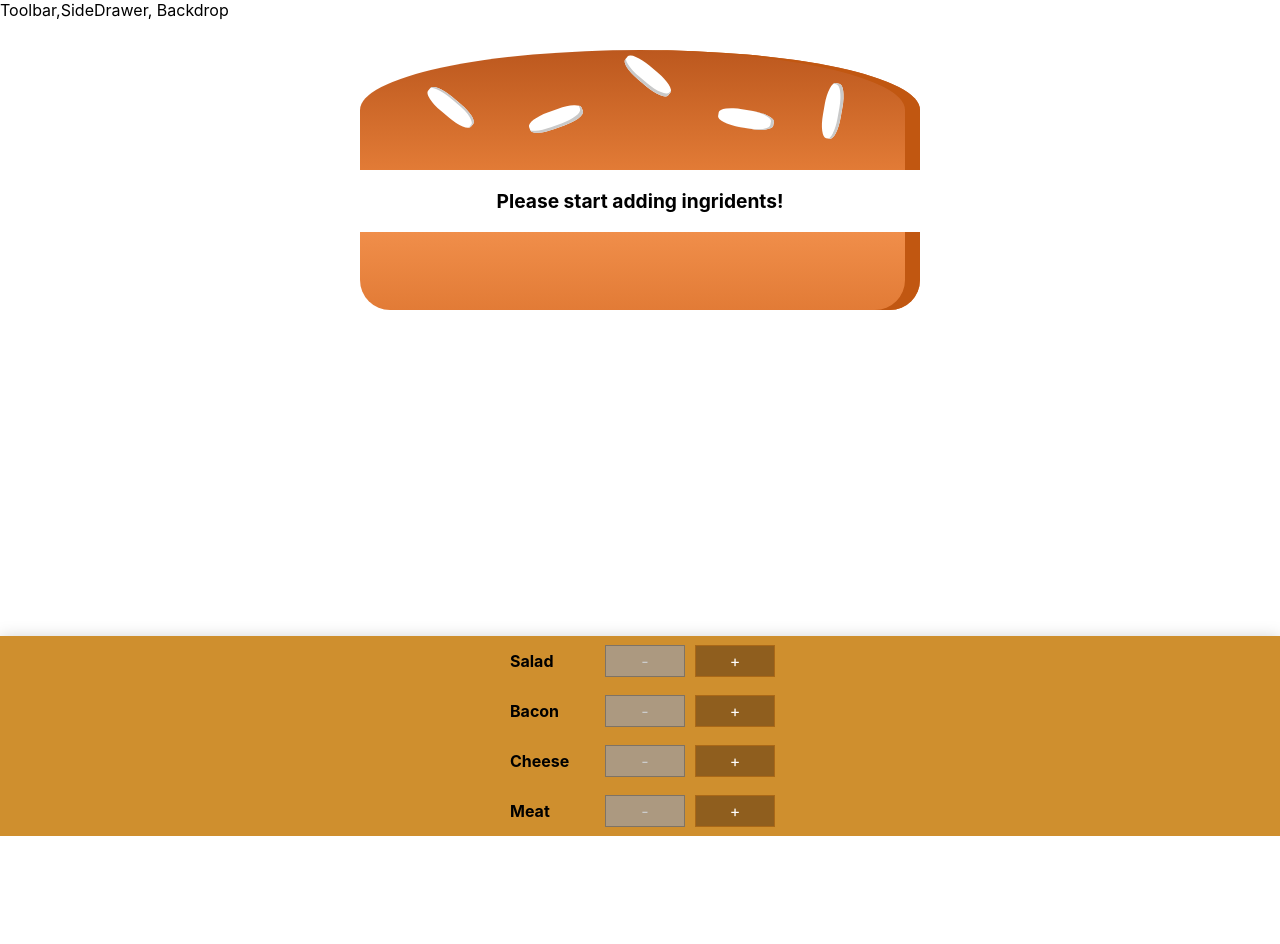
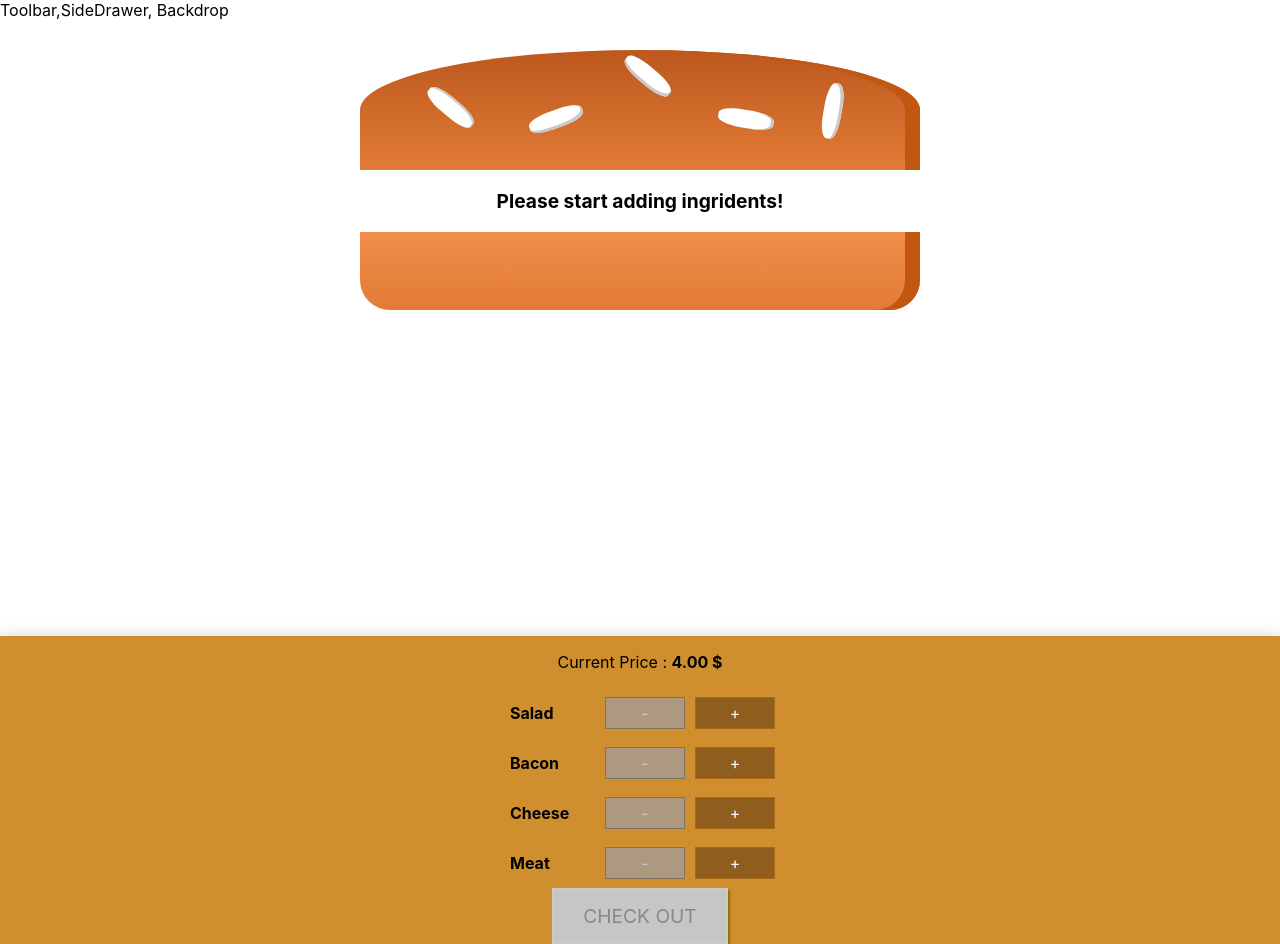
Before and after one commit to srv-smn/Burger-Builder, a React app: page / in a window 1280 px wide. Before the commit the page ends 836 px from the top, so only its background shows below. Built offline with nearby package versions, Linux system fonts and the light colour scheme.

Commit message:
added checkout button

```diff
--- a/src/components/Burger/BuildControls/BuildControls.js
+++ b/src/components/Burger/BuildControls/BuildControls.js
@@ -13,6 +13,7 @@
 const buildControls = (props) =>(
 
 <div className={classes.BuildControls}>
+<p>Current Price : <strong>{props.price.toFixed(2)} $</strong></p>
 {controls.map(ctrl => (
   <BuildControl key={ctrl.label} label ={ctrl.label}
   added = {() => props.ingredientAdded(ctrl.type)}
@@ -20,6 +21,7 @@
   disabled = {props.disabled[ctrl.type]}
   />
 ))}
+<button disabled = {!props.purchaseable}className = {classes.OrderButton}>CHECK OUT</button>
 
 </div>
 
--- a/src/components/Burger/BuildControls/BuildControls.module.css
+++ b/src/components/Burger/BuildControls/BuildControls.module.css
@@ -8,3 +8,45 @@
   margin: auto;
   padding: 10 0;
 }
+
+
+.OrderButton {
+    background-color: #DAD735;
+    outline: none;
+    cursor: pointer;
+    border: 1px solid #966909;
+    color: #966909;
+    font-family: inherit;
+    font-size: 1.2em;
+    padding: 15px 30px;
+    box-shadow: 2px 2px 2px #966909;
+}
+
+.OrderButton:hover, .OrderButton:active {
+    background-color: #A0DB41;
+    border: 1px solid #966909;
+    color: #966909;
+}
+
+.OrderButton:disabled {
+    background-color: #C7C6C6;
+    cursor: not-allowed;
+    border: 1px solid #ccc;
+    color: #888888;
+}
+
+.OrderButton:not(:disabled) {
+    animation: enable 0.3s linear;
+}
+
+@keyframes enable {
+    0% {
+        transform: scale(1);
+    }
+    60% {
+        transform: scale(1.1);
+    }
+    100% {
+        transform: scale(1);
+    }
+}
--- a/src/containers/BurgerBuilder/BurgerBuilder.js
+++ b/src/containers/BurgerBuilder/BurgerBuilder.js
@@ -18,7 +18,17 @@
       cheese:0,
       meat:0
     },
-    totalPrice: 4
+    totalPrice: 4,
+    purchaseable: false
+  }
+
+  updatePurchaseState(ingredients) {
+    const sum = Object.keys(ingredients).map(igKey =>{
+      return ingredients[igKey];
+    }).reduce((sum,el) => {
+      return sum+el;
+    },0);
+    this.setState({purchaseable: sum > 0})
   }
 addIngredientHandler = (type)=>{
   const oldCount = this.state.ingredients[type];
@@ -31,6 +41,7 @@
   const oldPrice = this.state.totalPrice;
   const newPrice = oldPrice + priceAddition;
   this.setState({totalPrice: newPrice, ingredients:updatedIngredients});
+  this.updatePurchaseState(updatedIngredients);
 }
 removeIngredientHandler = (type) =>{
   const oldCount = this.state.ingredients[type];
@@ -45,6 +56,7 @@
   const oldPrice = this.state.totalPrice;
   const newPrice = oldPrice - priceReduced;
   this.setState({totalPrice: newPrice, ingredients:updatedIngredients});
+  this.updatePurchaseState(updatedIngredients);
 }
 
   render(){
@@ -61,6 +73,8 @@
     ingredientAdded={this.addIngredientHandler}
     ingredientRemoved = {this.removeIngredientHandler}
     disabled = {disabledInfo}
+    price = {this.state.totalPrice}
+    purchaseable = {this.state.purchaseable}
     />
 
     </Aux>
```
